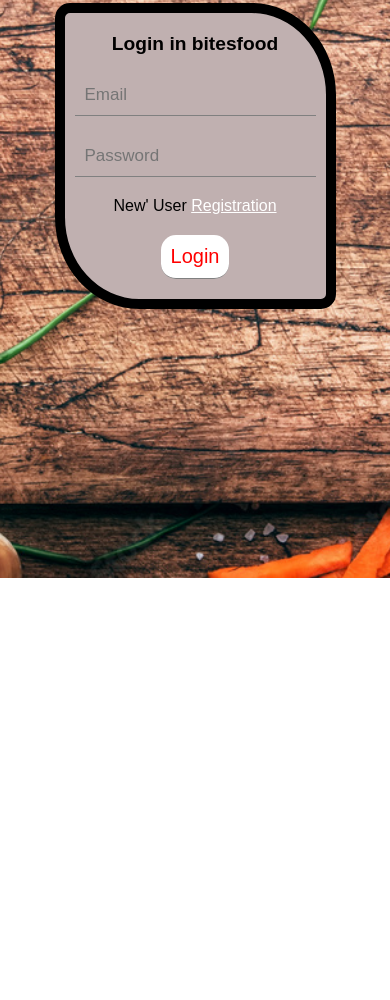
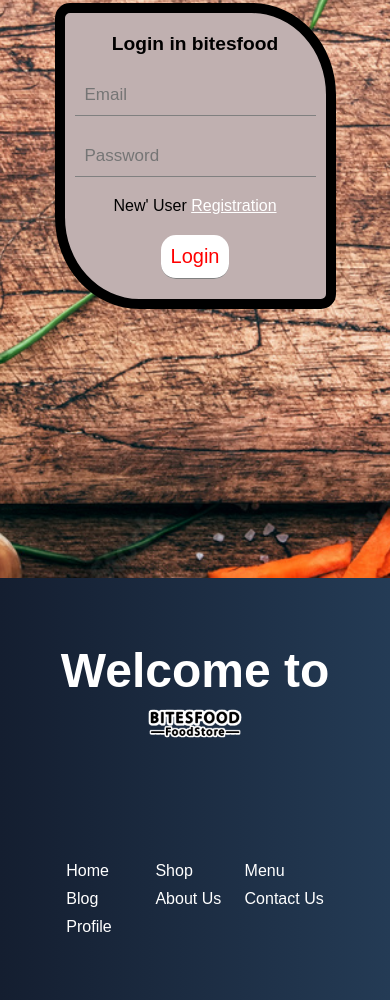
Before and after one commit to shivamkrydv/bites, a plain HTML site: page login.html in a window 390 px wide. Shown: the part 355-1355 px from the top of the page. Before the commit the page ends 933 px from the top, so only its background shows below. Drawn offline with nearby package versions, Linux system fonts and the light colour scheme.

Commit message:
footer update

```diff
--- a/login.html
+++ b/login.html
@@ -65,7 +65,7 @@
         </div>
     </header>
     <!-- login page -->
-     <section>
+     <main>
         <div class="login">
             <form action="">
                 <h2>Login in bitesfood</h2>
@@ -76,8 +76,26 @@
             </form>
         </div>
 
-     </section>
-
+    </main>
+    <footer>
+        <div class="footer">
+            <div class="footeritems">
+                <div class="welcomefooter">
+                    <h1>Welcome to </h1>
+                    <img src="./logo1.png" alt="" width="100%">
+                </div>
+                <div class="footerabout">
+                    <div>Home</div>
+                    <div>Shop</div>
+                    <div>Menu</div>
+                    <div>Blog</div>
+                    <div>About Us</div>
+                    <div>Contact Us</div>
+                    <div>Profile</div>
+                </div>
+            </div>
+        </div>
+    </footer>
      <script src="./script.js"></script>
 
 </body>
--- a/style.css
+++ b/style.css
@@ -8,14 +8,23 @@
 @import url('https://fonts.googleapis.com/css2?family=Caveat:wght@400..700&display=swap');
 /* font-family: "Eater", serif; */
 @import url('https://fonts.googleapis.com/css2?family=Eater&display=swap');
+/* fon font-family: "Splash", serif; */
+@import url('https://fonts.googleapis.com/css2?family=Splash&display=swap');
 
 html,body{
     /* background-color: #000; */
     max-width: 100vw;
     height: 100%;
     font-family: sans-serif;
+    transition: 0.3s all ease-in-out;
+}
+header{
+    position: relative;
+    width: 100%;
 }
 .nav{
+    position: sticky;
+    top: 0px;
     background-color: #142931;
     /* background-color: #1c4123; */
     display: flex;
@@ -25,6 +34,7 @@
     box-shadow: -1px 4px 20px 0px #0009;
     /* height: 80px; */
     width: 100%;
+    z-index: 10;
 }
 .nav .logo,.mainhambar{
     display: flex;
@@ -143,8 +153,7 @@
     box-shadow: -1px 4px 20px 0px #0009;
     height: 100%;
     width: 50%;
-    z-index: 10;
-    gap: 20px;
+    z-index: 100;
     box-shadow: 1px 1px 1000px 100px black;
 }
 .sidenav .logo{
@@ -281,6 +290,9 @@
     padding: 10px;
 }
 h1.hero-item{
+    font-family: "Splash";
+    font-weight: 400;
+    font-style: normal;
     font-size: 6vmax;
 }
 
@@ -302,7 +314,7 @@
 .about-section{
     display: flex;
     flex-direction: column;
-    padding: 100px 10px;
+    padding: 100px 0px;
     align-items: center;
     justify-content: space-around;
     gap: 10px;
@@ -315,9 +327,10 @@
 .about-items{
     display: grid;
     grid-template-columns: repeat(3,1fr);
-    /* justify-content: space-around; */
+    justify-content: space-around;
     gap: 50px;
     align-items: center;
+    padding: 30px;
 }
 .aboutitemtext{
     position: absolute;
@@ -542,7 +555,7 @@
     justify-content: center;
     padding: 10px;
     width: 100%;
-    height: 100%;
+    height: 100vh;
     background-image: url(./webbg1.jpg);
     background-repeat: no-repeat;
     background-position: center;
@@ -717,13 +730,40 @@
 /* footer css */
 footer div.footer{
     width: 100%;
-    height: 100%;
-    background-color: black;
+    height: 50vh;
+    padding: 10px;
+    background: linear-gradient(to right, #141e30, #243b55);
+    /* background-image: linear-gradient(to right, red , yellow); */
 
 }
 
 div.footer .footeritems{
+    display: flex;
+    flex-direction: column;
+    align-items: center;
+    justify-content: space-around;
+    /* gap: 50px; */
     color: white;
+    height: 100%;
+}
+.footerabout{
+    display: grid;
+    grid-template-columns: repeat(7,1fr);
+    align-items: center;
+    gap: 10px;
+}
+
+.welcomefooter{
+    width: 100%;
+    display: flex;
+    align-items: center;
+    justify-content: space-evenly;
+    img{
+        width: clamp(50px ,100px ,150px);
+    }
+    h1{
+        font-size: 3em;
+    }
 }
 
 
@@ -757,6 +797,12 @@
     }
     .sidenav{
         width: 100%;
+    }
+    .welcomefooter{
+        flex-direction: column;
+    }
+    .footerabout{
+        grid-template-columns: repeat(2,1fr);
     }
 }
 @media (max-width: 768px){
@@ -798,6 +844,9 @@
     .accinfo>.accorder,.accporder,.accsupport{
         font-size: 20px;
     }
+    .footeritems .footerabout{
+        grid-template-columns: repeat(3,1fr);
+    }
 }
 
 @media (max-width:800px){
```
Also changed, not shown: index.html (+5 -1 lines), profile.html (+19 -1 lines), registration.html (+19 -1 lines).
